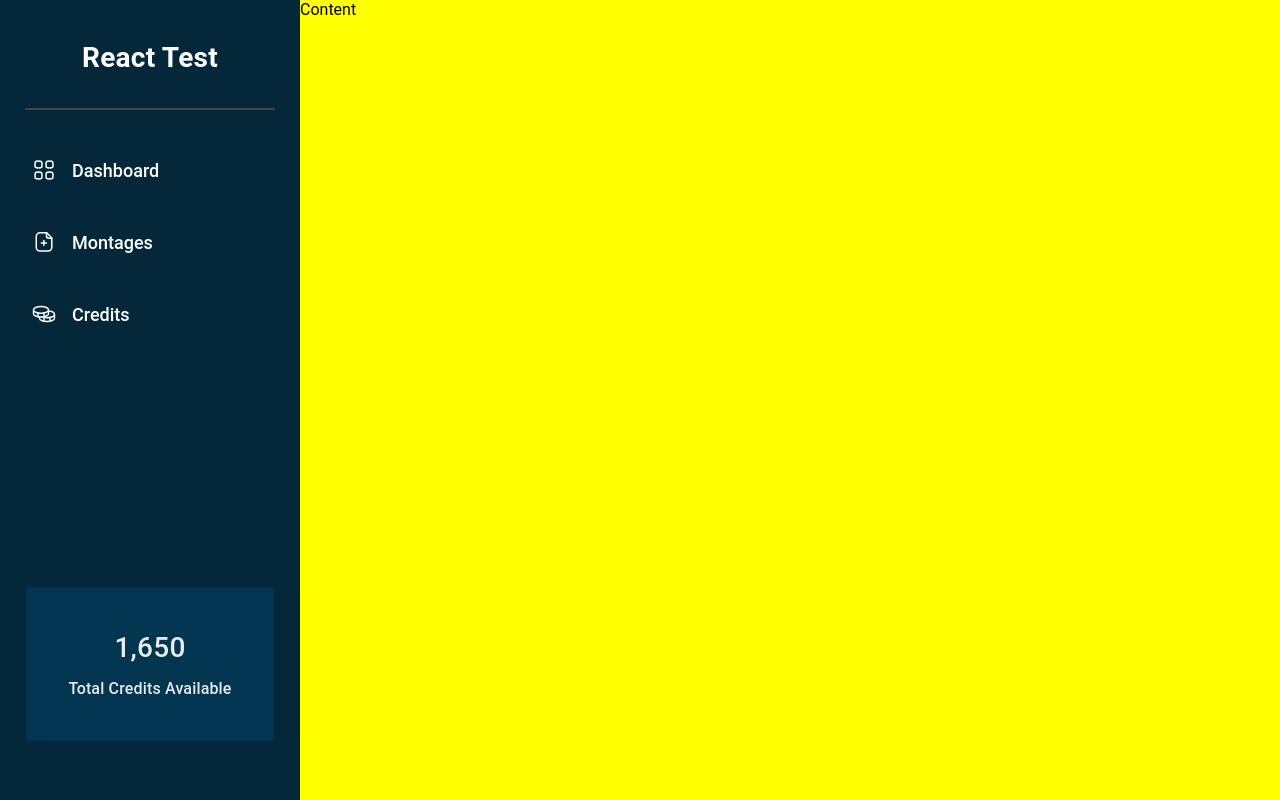
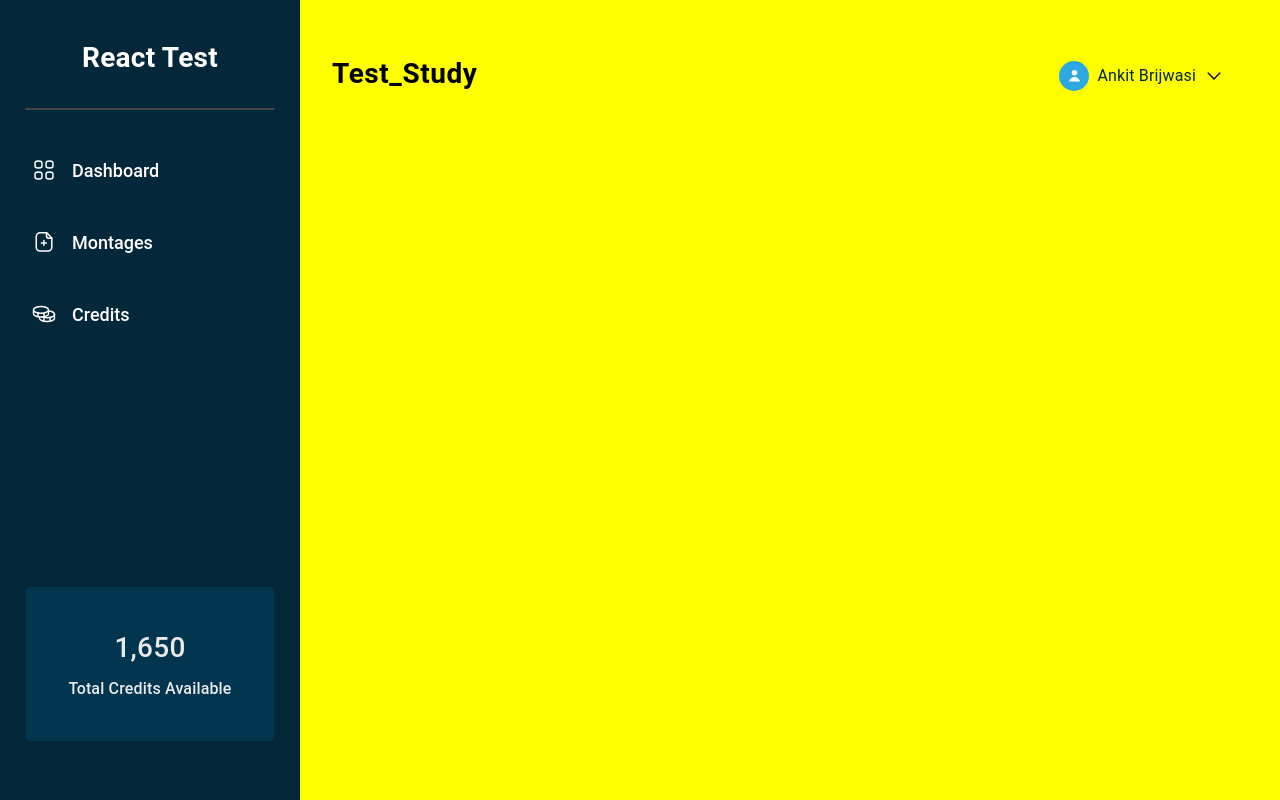
Before and after one commit to tsongtheng/React-Test-Application, a React (Create React App) app: page / in a window 1280 px wide. Built offline with nearby package versions, Linux system fonts and the light colour scheme.

Commit message:
Implement 'Header' component

```diff
--- /dev/null
+++ b/src/assets/icons/ContentIcons.js
@@ -0,0 +1,48 @@
+const ProfileIcon = () => {
+  return (
+    <svg
+      width="30"
+      height="30"
+      viewBox="0 0 30 30"
+      fill="none"
+      xmlns="http://www.w3.org/2000/svg"
+    >
+      <circle cx="15" cy="15" r="15" fill="#2CA9E3" />
+      <ellipse
+        cx="15.4988"
+        cy="11.8732"
+        rx="2.71662"
+        ry="2.7619"
+        fill="white"
+      />
+      <path
+        fillRule="evenodd"
+        clipRule="evenodd"
+        d="M10.0005 20.5215H21.0006C20.4369 18.0036 18.1884 16.1221 15.5005 16.1221C12.8126 16.1221 10.5642 18.0036 10.0005 20.5215Z"
+        fill="white"
+      />
+    </svg>
+  );
+};
+
+const ExpandIcon = () => {
+  return (
+    <svg
+      width="20"
+      height="20"
+      viewBox="0 0 20 20"
+      fill="none"
+      xmlns="http://www.w3.org/2000/svg"
+    >
+      <path
+        d="M15.8334 7.08334L10.0001 12.9167L4.16675 7.08334"
+        stroke="#130F26"
+        strokeWidth="1.5"
+        strokeLinecap="round"
+        strokeLinejoin="round"
+      />
+    </svg>
+  );
+};
+
+export { ProfileIcon, ExpandIcon };
--- a/src/components/Content.jsx
+++ b/src/components/Content.jsx
@@ -1,10 +1,10 @@
 import React from "react";
 import Box from "@mui/material/Box";
-
+import Header from "./ContentComponents/Header";
 function Content() {
   return (
     <Box sx={{ backgroundColor: "yellow", minHeight: "100vh", width: "100%" }}>
-      Content
+      <Header />
     </Box>
   );
 }
--- /dev/null
+++ b/src/components/ContentComponents/Header.jsx
@@ -0,0 +1,76 @@
+import React from "react";
+import {
+  Box,
+  List,
+  ListItem,
+  ListItemIcon,
+  ListItemText,
+  Typography,
+} from "@mui/material";
+
+import { ProfileIcon, ExpandIcon } from "../../assets/icons/ContentIcons";
+
+function Header() {
+  return (
+    <Box sx={{ display: "flex", justifyContent: "space-between" }}>
+      <Box>
+        <Typography
+          fontStyle="normal"
+          fontWeight={700}
+          fontSize="28px"
+          lineHeight="36px"
+          letterSpacing="0.02em"
+          color={"#000000"}
+          sx={{ mt: "56px", mb: "48px", ml: "32px" }}
+        >
+          Test_Study
+        </Typography>
+      </Box>
+
+      <Box
+        sx={{
+          display: "flex",
+          // justifyContent: "center",
+          // alignItems: "center",
+        }}
+      >
+        <List disablePadding sx={{ mt: "59px", mr: "56px", mb: "51px" }}>
+          <ListItem disablePadding>
+            <ListItemIcon sx={{ minWidth: "30px", mr: "8px" }}>
+              <ProfileIcon />
+            </ListItemIcon>
+            <ListItemText
+              sx={{
+                // fontFamily: "DM Sans",
+                fontStyle: "normal",
+                fontWeight: "400",
+                fontSize: "16px",
+                lineHeight: "21px",
+                letterSpacing: "0.015em",
+                color: "#022539",
+                mt: "5px",
+                mr: "8px",
+                mb: "5px",
+                ml: "0px",
+              }}
+            >
+              Ankit Brijwasi
+            </ListItemText>
+            <ListItemIcon
+              sx={{
+                minWidth: "20px",
+                mt: "5px",
+                mr: "0px",
+                mb: "5px",
+              }}
+            >
+              <ExpandIcon />
+            </ListItemIcon>
+          </ListItem>
+        </List>
+      </Box>
+    </Box>
+  );
+}
+
+export default Header;
```
